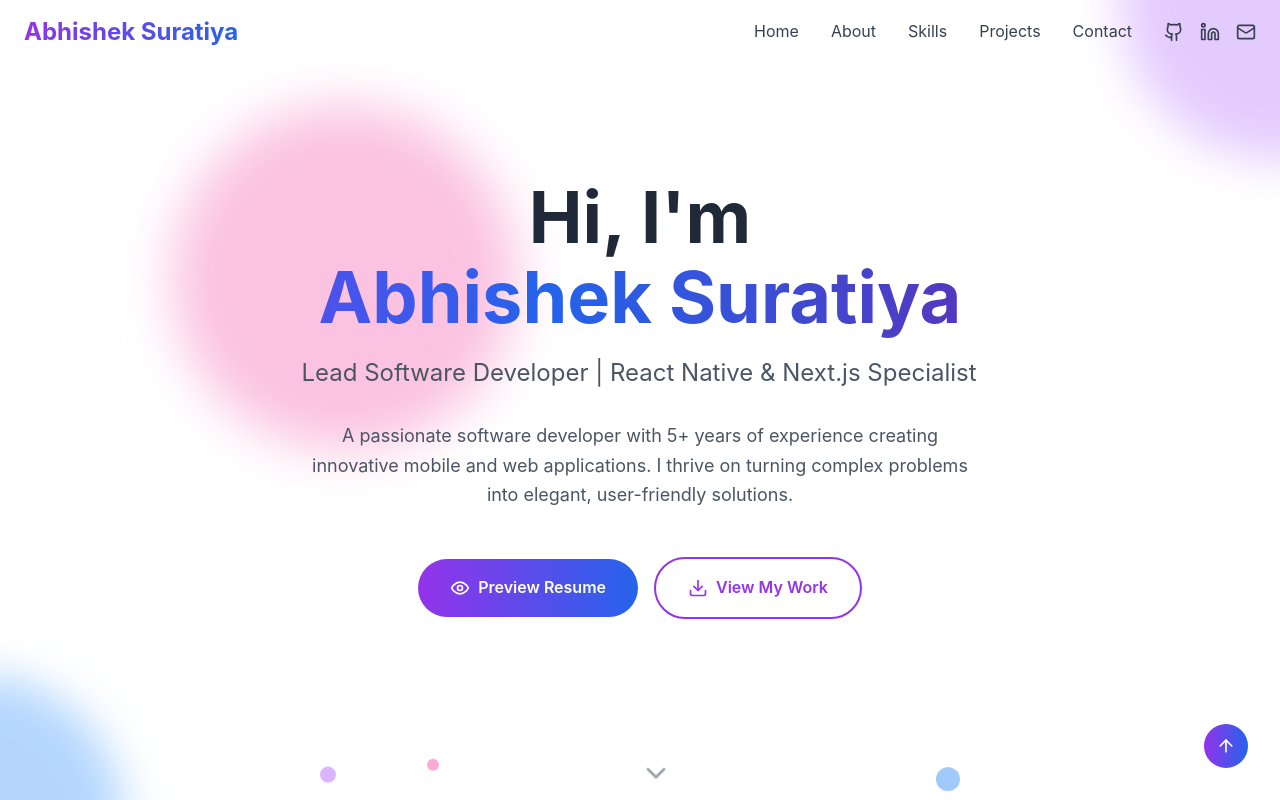
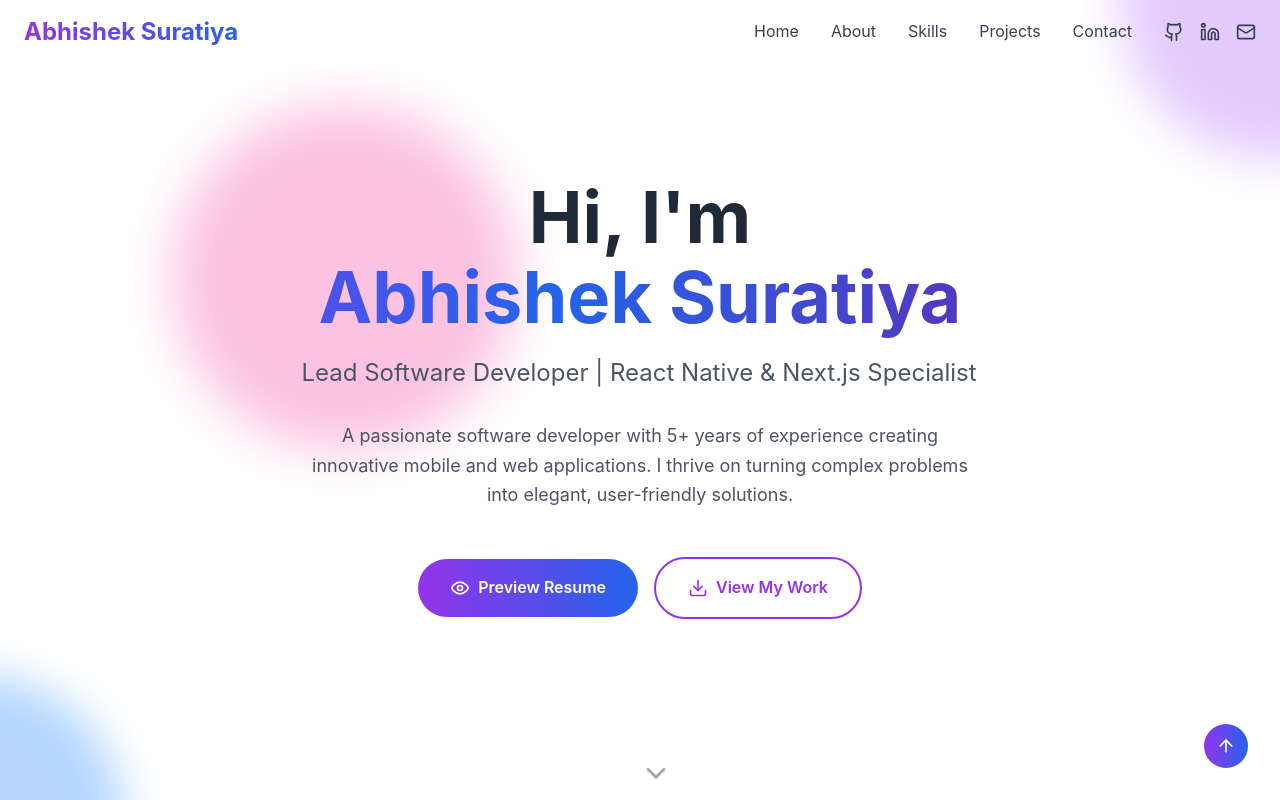
Before and after one commit to AbhishekSuratiya/portfolio, a React (Vite) app: page / in a window 1280 px wide. Shown: the top 800 px of the page. Built offline with nearby package versions, Linux system fonts and the light colour scheme.

Commit message:
Hide unwanted dots

```diff
--- a/src/components/Skills.tsx
+++ b/src/components/Skills.tsx
@@ -111,13 +111,13 @@ const Skills = () => {
       </div>
 
       {/* Floating Elements - Fixed at bottom of viewport */}
-      <div className="fixed bottom-8 left-0 right-0 pointer-events-none z-10">
-        <div className="container mx-auto px-6 relative">
-          <div className="absolute left-1/4 w-4 h-4 bg-purple-400 rounded-full animate-float opacity-60"></div>
-          <div className="absolute right-1/4 w-6 h-6 bg-blue-400 rounded-full animate-float animation-delay-1000 opacity-60"></div>
-          <div className="absolute left-1/3 w-3 h-3 bg-pink-400 rounded-full animate-float animation-delay-2000 opacity-60"></div>
-        </div>
-      </div>
+      {/*<div className="fixed bottom-8 left-0 right-0 pointer-events-none z-10">*/}
+      {/*  <div className="container mx-auto px-6 relative">*/}
+      {/*    <div className="absolute left-1/4 w-4 h-4 bg-purple-400 rounded-full animate-float opacity-60"></div>*/}
+      {/*    <div className="absolute right-1/4 w-6 h-6 bg-blue-400 rounded-full animate-float animation-delay-1000 opacity-60"></div>*/}
+      {/*    <div className="absolute left-1/3 w-3 h-3 bg-pink-400 rounded-full animate-float animation-delay-2000 opacity-60"></div>*/}
+      {/*  </div>*/}
+      {/*</div>*/}
     </section>
   );
 };
```
